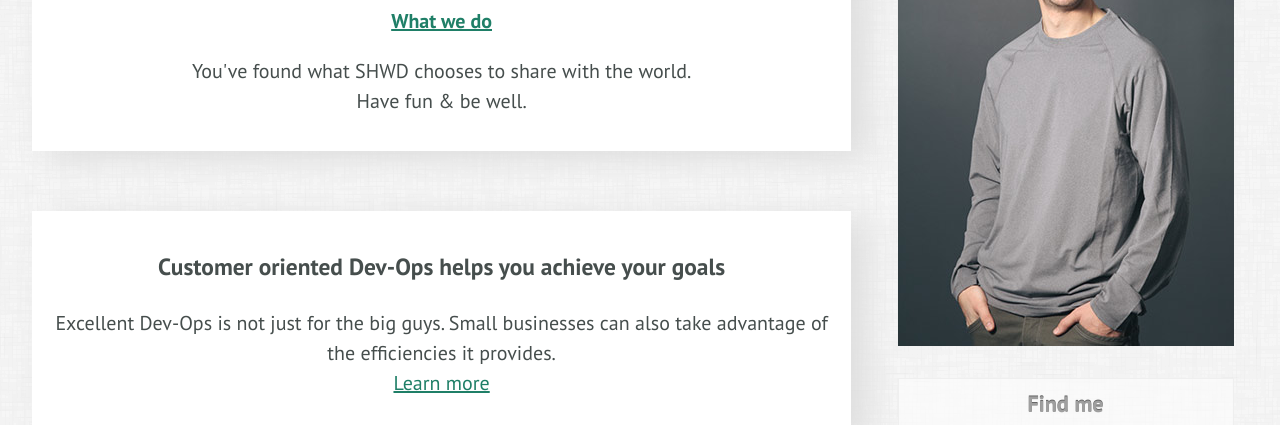
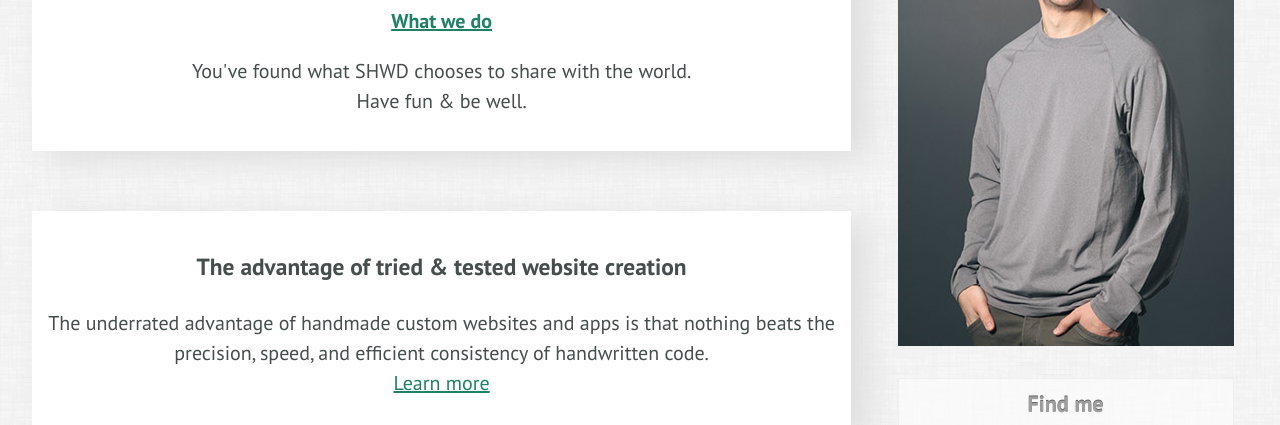
Before and after one commit to samheuck/samheuck.github.com, a plain HTML site: page on-my-mind/index.html in a window 1280 px wide. Shown: the part 357-782 px from the top of the page. Drawn offline with Linux system fonts and the light colour scheme.

Commit message:
updates featured post
Signed-off-by: Sam Heuck <sam@emushack.com>

```diff
--- a/on-my-mind/index.html
+++ b/on-my-mind/index.html
@@ -85,10 +85,10 @@
   <p class="tc">You've found what SHWD chooses to share with the world. <br>Have fun & be well.</p>
 </section>
 <section class="teaser">
-<h3 class="tc">Customer oriented Dev-Ops helps you achieve your goals</h3>
+<h3 class="tc">The advantage of tried & tested website creation</h3>
 <p class="tc">
-Excellent Dev-Ops is not just for the big guys. Small businesses can also take advantage of the efficiencies it provides.<br />
-<a href="/blog/customer-oriented-devops/">Learn more</a>
+The underrated advantage of handmade custom websites and apps is that nothing beats the precision, speed, and efficient consistency of handwritten code.<br />
+<a href="/blog/the-hand-coded-advantage/">Learn more</a>
 </p>
 </section>
 <section class="teaser">
```
